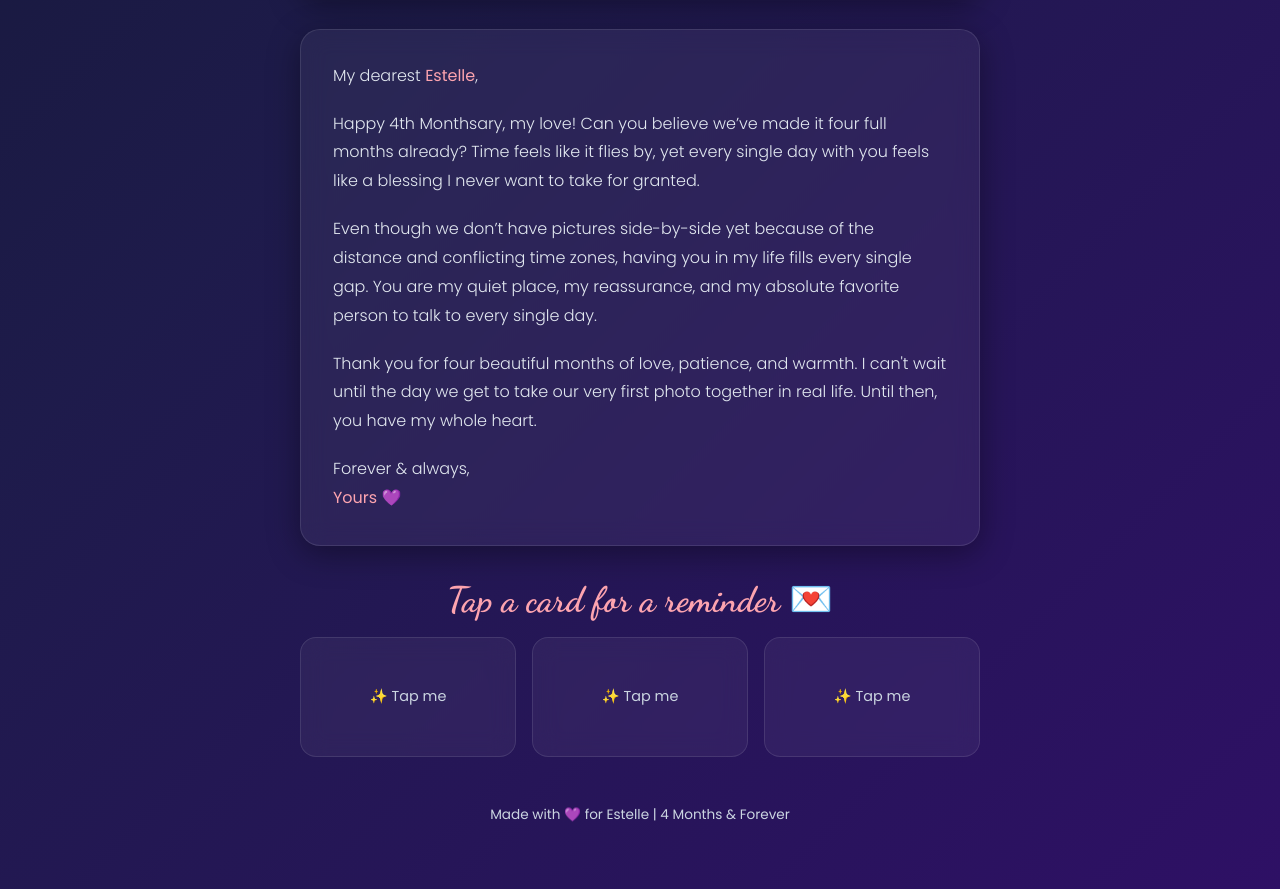
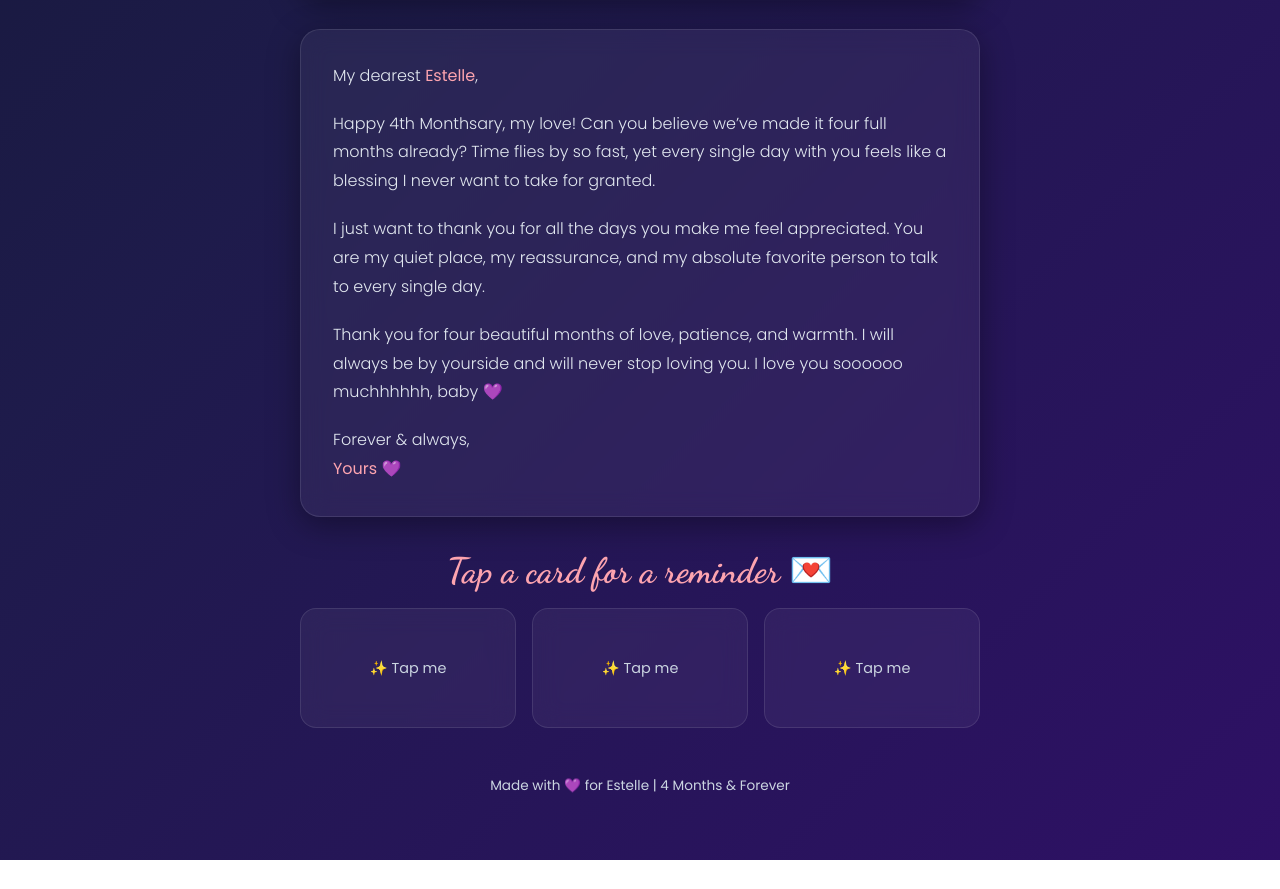
Before and after one commit to stephaniedineros5-dotcom/sf, a plain HTML site: page index.html in a window 1280 px wide. Shown: the part 1259-2148 px from the top of the page. After the commit the page ends 2119 px from the top, so only its background shows below. Drawn offline with Linux system fonts and the light colour scheme.

Commit message:
Update letter content for 4th Monthsary

```diff
--- a/index.html
+++ b/index.html
@@ -506,11 +506,11 @@
     <div class="letter-card">
       <p>My dearest <span class="highlight">Estelle</span>,</p>
 
-      <p>Happy 4th Monthsary, my love! Can you believe we’ve made it four full months already? Time feels like it flies by, yet every single day with you feels like a blessing I never want to take for granted.</p>
+      <p>Happy 4th Monthsary, my love! Can you believe we’ve made it four full months already? Time flies by so fast, yet every single day with you feels like a blessing I never want to take for granted.</p>
 
-      <p>Even though we don’t have pictures side-by-side yet because of the distance and conflicting time zones, having you in my life fills every single gap. You are my quiet place, my reassurance, and my absolute favorite person to talk to every single day.</p>
+      <p>I just want to thank you for all the days you make me feel appreciated. You are my quiet place, my reassurance, and my absolute favorite person to talk to every single day.</p>
 
-      <p>Thank you for four beautiful months of love, patience, and warmth. I can't wait until the day we get to take our very first photo together in real life. Until then, you have my whole heart.</p>
+      <p>Thank you for four beautiful months of love, patience, and warmth. I will always be by yourside and will never stop loving you. I love you soooooo muchhhhhh, baby 💜</p>
 
       <p>Forever & always,<br><span class="highlight">Yours 💜</span></p>
     </div>
```
